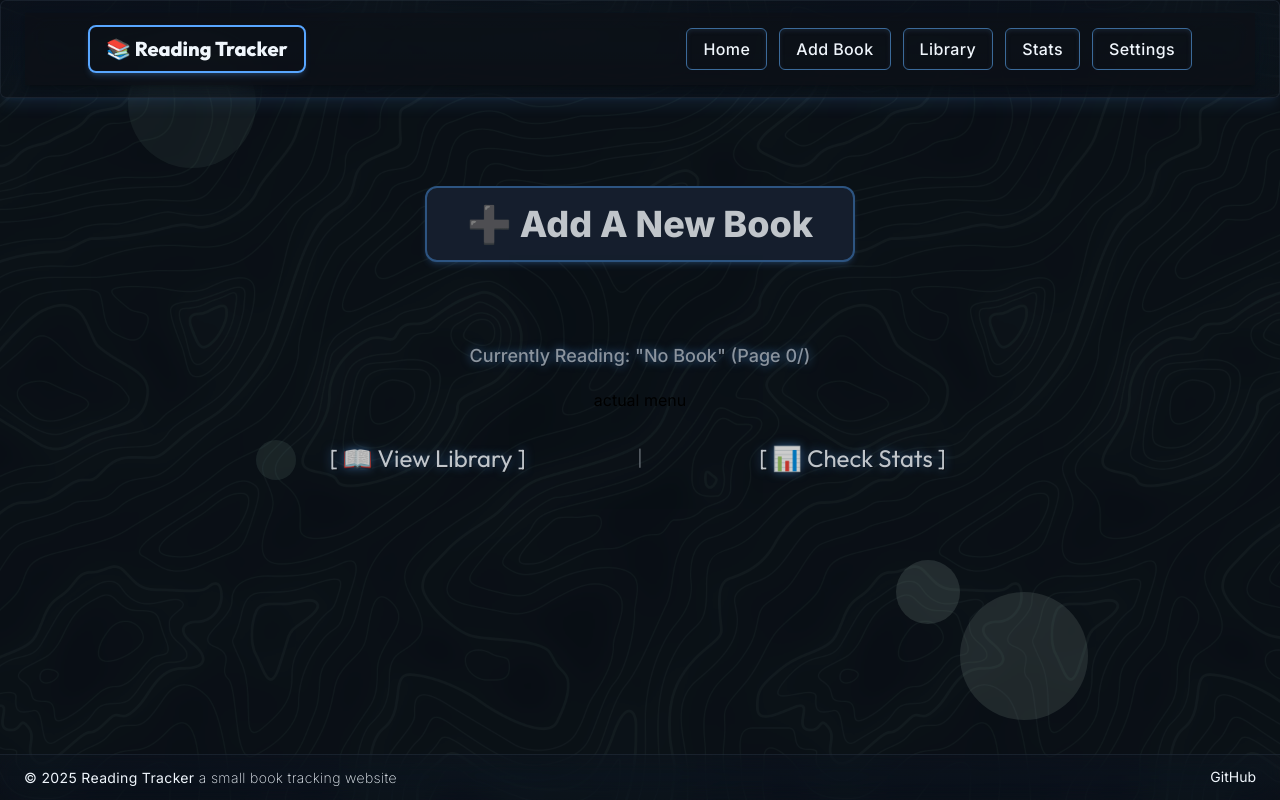
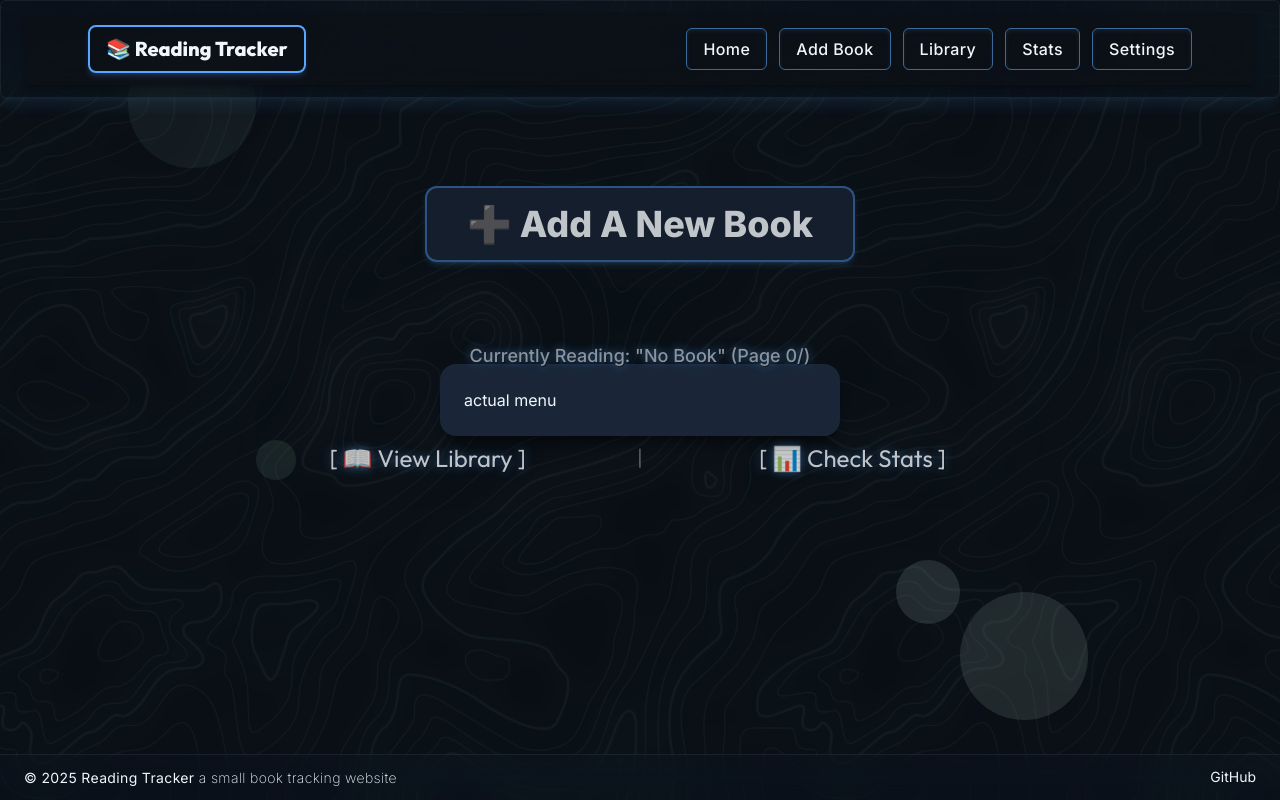
Before and after one commit to wal-z1/book-tracker, a React (Vite) app: page / in a window 1280 px wide. Both pictures are taken after a click on the button "➕ Add A New Book". Built offline with nearby package versions, Linux system fonts and the light colour scheme; a web font is replaced by a local one.

Commit message:
book menu _ modal later

```diff
--- a/src/components/MainPage/Home.jsx
+++ b/src/components/MainPage/Home.jsx
@@ -3,6 +3,7 @@ import CurrentlyState from "../Util/CurrentlyState";
 import Twogrid from "../Util/Twogrid";
 import { useState } from "react";
 import Modal from "../Util/Modal_pop";
+import PopCard from "../Util/Popcard";
 function Home() {
 	// book object
 	const [book, setBook] = useState({
@@ -21,7 +22,10 @@ function Home() {
       ">
 			<AddBook onClick={() => Sopen1(true)} />
 			<Modal open={open1} onclosefun={() => Sopen1(false)}>
-				<span>actual menu</span>
+				<PopCard>
+					{" "}
+					<span>actual menu</span>
+				</PopCard>
 			</Modal>
 			<CurrentlyState book={book} />
 
--- /dev/null
+++ b/src/components/Util/BookMenu.jsx
@@ -0,0 +1,7 @@
+export default function BookMenu() {
+	return (
+		<div>
+			<div>BookMenu</div>
+		</div>
+	);
+}
--- /dev/null
+++ b/src/components/Util/Popcard.jsx
@@ -0,0 +1,17 @@
+function PopCard({ children }) {
+	return (
+		<div
+			className="
+        bg-[#1a2638]
+        rounded-2xl
+        shadow-lg shadow-black/40
+        p-6
+        w-[400px] max-w-[90%]
+        text-[#F0F6FC]
+      ">
+			{children}
+		</div>
+	);
+}
+
+export default PopCard;
```
